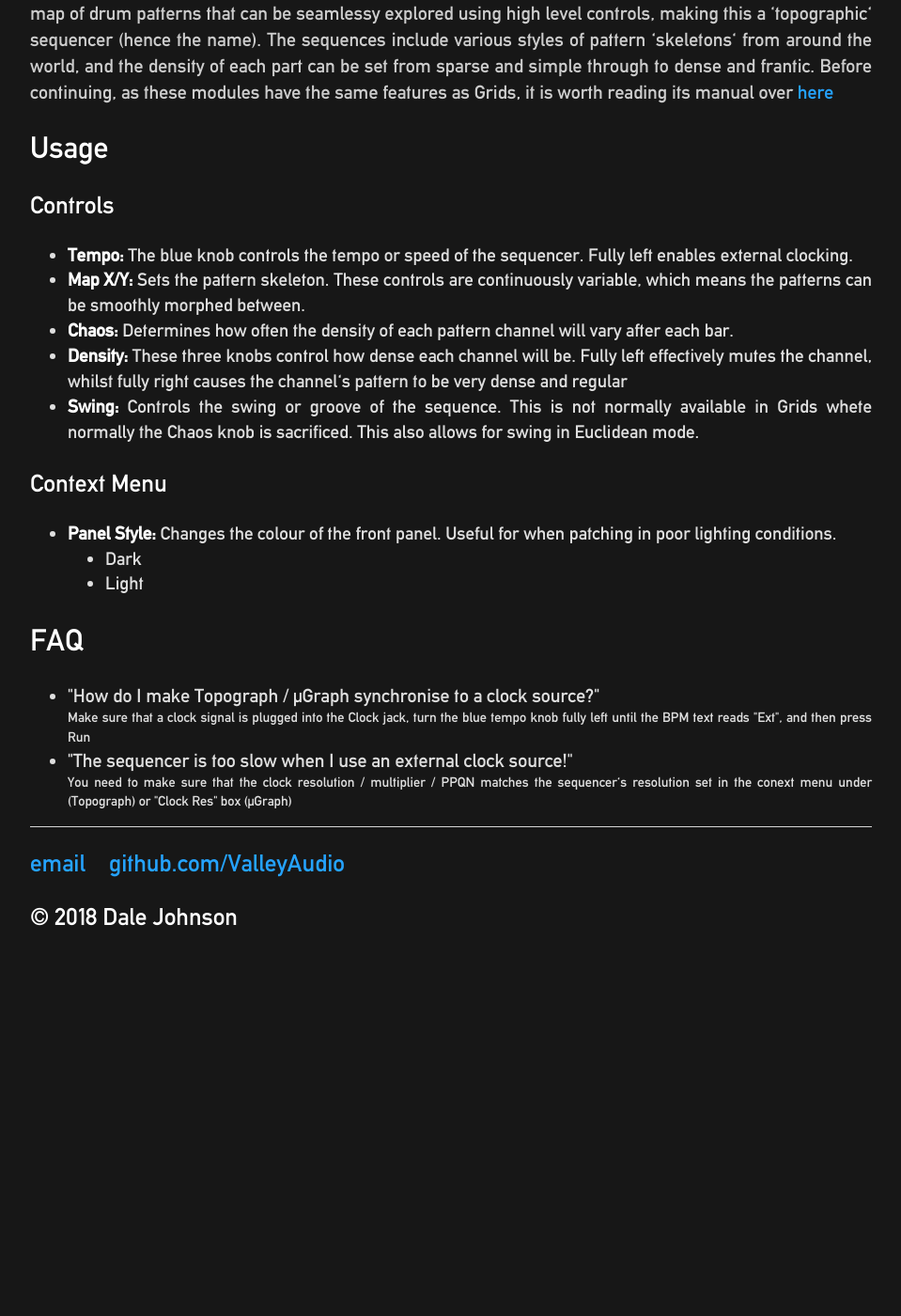
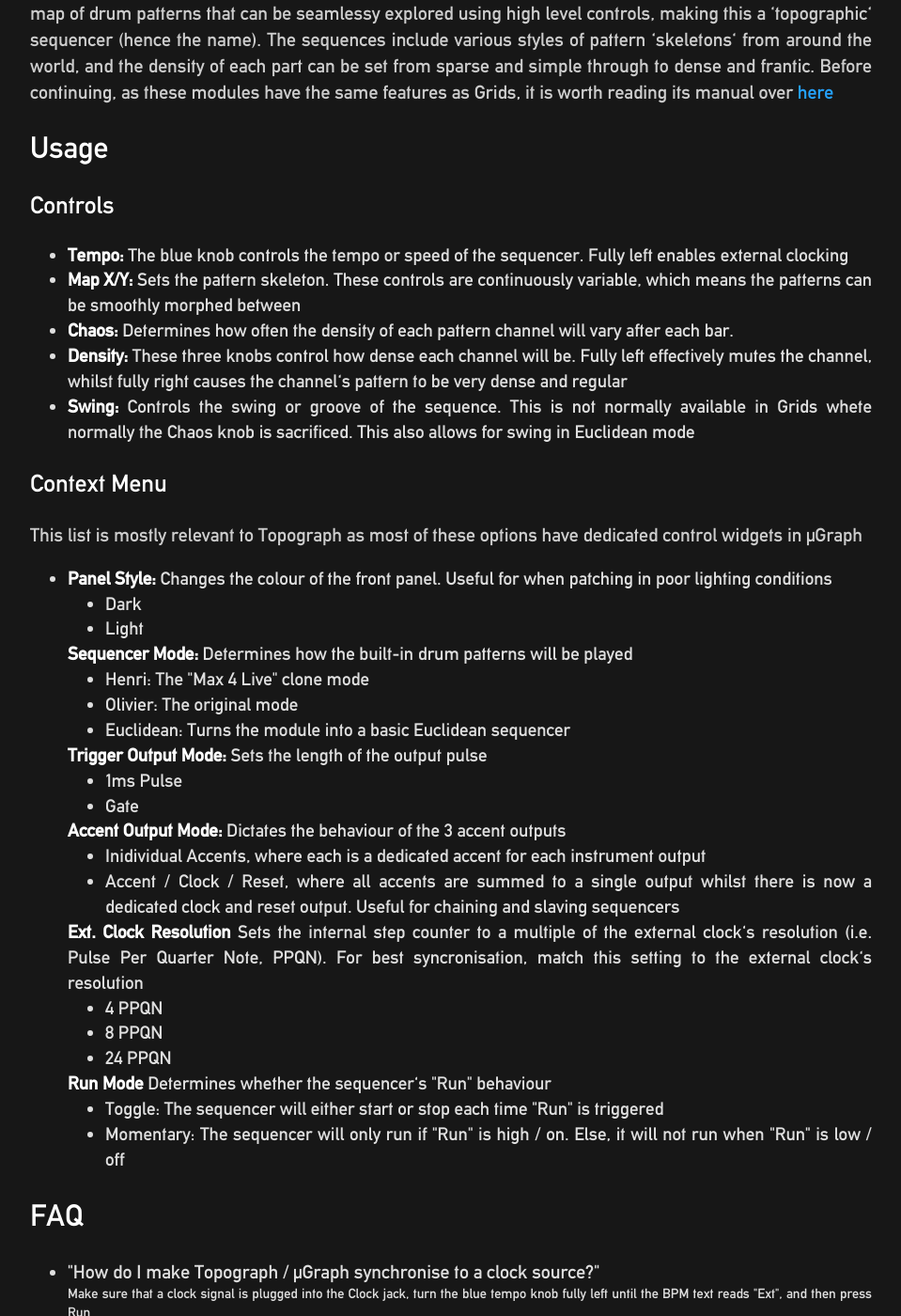
Before and after one commit to ValleyAudio/ValleyAudio.github.io, a Jekyll site: the page built from rack/topograph/topograph.html, in a window 1280 px wide and 1400 px high, scrolled down 1157 px. Shown: the whole window at 94% size, without its empty margins (160-1119 px from the left). Built offline with Jekyll 4.4.1, drawn with Linux system fonts in a browser that asks for light colours; before the commit the page ends 2210 px from its top, so only the background shows below that.

Commit message:
Expanded on Context Menu

```diff
--- a/rack/topograph/topograph.html
+++ b/rack/topograph/topograph.html
@@ -21,19 +21,47 @@
     <h2 id="Usage">Usage</h2>
     <h3>Controls</h3>
     <ul>
-        <li><b>Tempo:</b> The blue knob controls the tempo or speed of the sequencer. Fully left enables external clocking.</li>
-        <li><b>Map X/Y:</b> Sets the pattern skeleton. These controls are continuously variable, which means the patterns can be smoothly morphed between.</li>
+        <li><b>Tempo:</b> The blue knob controls the tempo or speed of the sequencer. Fully left enables external clocking</li>
+        <li><b>Map X/Y:</b> Sets the pattern skeleton. These controls are continuously variable, which means the patterns can be smoothly morphed between</li>
         <li><b>Chaos:</b> Determines how often the density of each pattern channel will vary after each bar.</li>
         <li><b>Density:</b> These three knobs control how dense each channel will be. Fully left effectively mutes the channel, whilst fully right causes the channel's pattern to be very dense and regular</li>
-        <li><b>Swing:</b> Controls the swing or groove of the sequence. This is not normally available in Grids whete normally the Chaos knob is sacrificed. This also allows for swing in Euclidean mode.</li>
+        <li><b>Swing:</b> Controls the swing or groove of the sequence. This is not normally available in Grids whete normally the Chaos knob is sacrificed. This also allows for swing in Euclidean mode</li>
     </ul>
     <h3>Context Menu</h3>
+    <p>This list is mostly relevant to Topograph as most of these options have dedicated control widgets in µGraph</p>
     <ul>
         <li>
-            <b>Panel Style:</b> Changes the colour of the front panel. Useful for when patching in poor lighting conditions.
+            <b>Panel Style:</b> Changes the colour of the front panel. Useful for when patching in poor lighting conditions
             <ul>
                 <li>Dark</li>
                 <li>Light</li>
+            </ul>
+            <b>Sequencer Mode:</b> Determines how the built-in drum patterns will be played
+            <ul>
+                <li>Henri: The "Max 4 Live" clone mode</li>
+                <li>Olivier: The original mode</li>
+                <li>Euclidean: Turns the module into a basic Euclidean sequencer</li>
+            </ul>
+            <b>Trigger Output Mode:</b> Sets the length of the output pulse
+            <ul>
+                <li>1ms Pulse</li>
+                <li>Gate</li>
+            </ul>
+            <b>Accent Output Mode:</b> Dictates the behaviour of the 3 accent outputs
+            <ul>
+                <li>Inidividual Accents, where each is a dedicated accent for each instrument output</li>
+                <li>Accent / Clock / Reset, where all accents are summed to a single output whilst there is now a dedicated clock and reset output. Useful for chaining and slaving sequencers</li>
+            </ul>
+            <b>Ext. Clock Resolution</b> Sets the internal step counter to a multiple of the external clock's resolution (i.e. Pulse Per Quarter Note, PPQN). For best syncronisation, match this setting to the external clock's resolution
+            <ul>
+                <li>4 PPQN</li>
+                <li>8 PPQN</li>
+                <li>24 PPQN</li>
+            </ul>
+            <b>Run Mode</b> Determines whether the sequencer's "Run" behaviour
+            <ul>
+                <li>Toggle: The sequencer will either start or stop each time "Run" is triggered</li>
+                <li>Momentary: The sequencer will only run if "Run" is high / on. Else, it will not run when "Run" is low / off</li>
             </ul>
         </li>
     </ul>
```
Also changed, not shown: rack/topograph/topograph.jpg.
